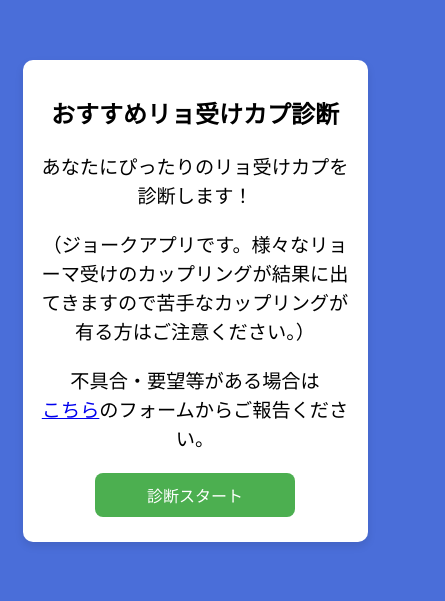
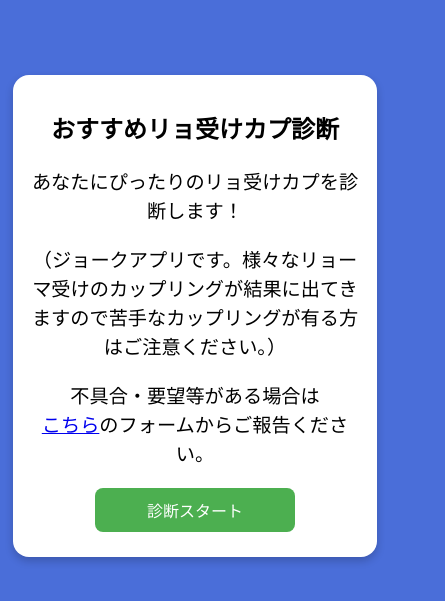
Before and after one commit to kakkomeshi/ryouke-chart, a plain HTML site: page index.html in a window 390 px wide. Shown: the part 121-722 px from the top of the page, 445 px wide, since content can reach past the window. Drawn offline with nearby package versions, Linux system fonts and the light colour scheme.

Commit message:
パディング修正

```diff
--- a/index.html
+++ b/index.html
@@ -12,27 +12,30 @@
 </head>
 
 <body>
-    <div id="app">
+    <div class="content-main" id="app">
         <!-- 診断の説明画面 -->
         <div v-if="!quizStarted" class="intro-screen">
             <div class="content-box">
                 <h2>おすすめリョ受けカプ診断</h2>
+                <!-- <p>あなたにぴったりのリョ受けカプを診断します！<br><br><br><br><br><br><br><br><br><br><br><br><br><br><br></p> -->
                 <p>あなたにぴったりのリョ受けカプを診断します！</p>
                 <p>（ジョークアプリです。様々なリョーマ受けのカップリングが結果に出てきますので苦手なカップリングが有る方はご注意ください。）</p>
-                <p>不具合・要望等がある場合は<br> <a target="_tab" href="https://docs.google.com/forms/d/e/1FAIpQLSeXGCF228j5CK3N-SBw1yPcwTFI5If3i-3aSPjQOWL_7GvVqw/viewform">こちら</a>のフォームからご報告ください。</p>
+                <p>不具合・要望等がある場合は<br> <a target="_tab"
+                        href="https://docs.google.com/forms/d/e/1FAIpQLSeXGCF228j5CK3N-SBw1yPcwTFI5If3i-3aSPjQOWL_7GvVqw/viewform">こちら</a>のフォームからご報告ください。
+                </p>
                 <button @click="startQuiz" class="start-button">診断スタート</button>
             </div>
         </div>
 
         <!-- ローディング画面 -->
-        <div v-if="isLoading && quizStarted">
+        <div v-if="isLoading && quizStarted" class="intro-screen">
             <div class="content-box">
                 <p>読み込み中...</p>
             </div>
         </div>
 
         <!-- 質問画面 -->
-        <div v-else-if="!quizFinished && quizStarted">
+        <div v-else-if="!quizFinished && quizStarted"class="intro-screen">
             <div class="content-box">
                 <p>{{ questions[currentQuestionIndex].question }}</p>
                 <div class="options">
@@ -50,8 +53,8 @@
         </div>
 
         <!-- 結果画面 -->
-        <div v-if="quizFinished">
-            <div class="content-box">
+        <div v-if="quizFinished" class="intro-screen">
+            <div class="content-box" >
                 <h2>あなたへのおすすめリョ受けカプは・・・</h2>
                 <p :style="{ backgroundColor: captions[resultTypeCode].bgColor }" class="resultCaplingText">{{ result }}
                 </p>
--- a/styles.css
+++ b/styles.css
@@ -1,33 +1,62 @@
 /* 全体のリセット */
 body,
 html {
-  background-color: #4a6ed9; /* 青 */
-  /* font-family: Arial, sans-serif; */
+  background-color: #4a6ed9;
+  /* 青 */
   font-family: "M PLUS Rounded 1c";
   margin: 0;
-  height: 100vh;
+  /* height: 100vh; */
   display: flex;
   justify-content: center;
+  /* 横方向の中央配置 */
   align-items: center;
-  text-align: center;
 }
 
+/* コンテンツの中央揃え */
+#app {
+  /* height: 100vh; */
+  width: 100vh;
+  align-items: center;
+  display: flex;
+  justify-content: center;
+  padding: 10px 0 20px 0;
+  /* background-color: rgb(255, 75, 75); */
+}
+
+
 .content-box {
-  background-color: white;  /* 背景色を白に設定 */
-    border-radius: 10px;      /* 角丸 */
-    padding: 20px;            /* 内側の余白 */
-    width: 400px;             /* 固定幅 */
-    /* height: 300px;            固定高さ */
-    box-shadow: 0 4px 8px rgba(0, 0, 0, 0.1);  /* ボックスに影を追加 */
-  }
+  background-color: white;
+  /* 角丸 */
+  border-radius: 16px;
+  /* 影 */
+  box-shadow: 0 4px 8px rgba(0, 0, 0, 0.2);
+  /* 固定幅 */
+  width: 500px;
+  /* スマホ対応 */
+  max-width: 90%;
+  /* 内側の余白 */
+  padding: 20px;
+  /* テキスト中央揃え */
+  text-align: center;
+  /* パディング込みで幅を固定 */
+  box-sizing: border-box;
+  justify-content: center;
+
+}
 
 /* 診断の説明画面のスタイル */
 .intro-screen {
+  /* height: 100%; */
+  max-width: 90%;
+  min-height: 100vh;
+  /* background-color: rgb(191, 255, 0); */
   display: flex;
   justify-content: center;
   align-items: center;
   flex-direction: column;
   text-align: center;
+  /* padding: 10px; */
+  /* padding: 10px 0 10px 0; */
 }
 
 /* 診断スタートボタンのスタイル */
@@ -46,19 +75,6 @@ html {
   background-color: #45a049;
 }
 
-/* コンテンツの中央揃え */
-#app {
-  /* max-width: 600px; */
-  margin: 0 auto;
-  padding: 20px 20px 20px 20px;
-  text-align: center;
-  /* display: flex;
-  justify-content: center;
-  align-items: center;
-  width: 100%;
-  height: 100%;
-  text-align: center; */
-}
 
 /* 質問部分のスタイル */
 p {
@@ -141,38 +157,51 @@ button.back-button:disabled {
   background-color: #ccc;
   cursor: not-allowed;
 }
-.resultCaplingText{
-  font-family: "M PLUS Rounded 1c";
-  /* background-color: #2f48ff; 背景色をピンクに */
-  color: #ffffff; /* 文字色を濃いピンクに */
-  padding: 5px 10px; /* テキスト周りの余白 */
-  border-radius: 8px; /* 背景を角丸に */
-  font-size: 2rem; /* 文字サイズを調整 */
-  display: inline-block; /* インライン要素の装飾用 */
-  box-shadow: 0 4px 6px rgba(0, 0, 0, 0.1); /* 軽い影をつける */
-  transition: transform 0.2s ease, box-shadow 0.2s ease; /* アニメーション効果 */
 
+.resultCaplingText {
+  color: #ffffff;
+  padding: 5px 10px;
+  border-radius: 8px;
+  font-size: 2rem;
+  display: inline-block;
+  box-shadow: 0 4px 6px rgba(0, 0, 0, 0.1);
+  transition: transform 0.2s ease, box-shadow 0.2s ease;
 }
 
 /* レスポンシブデザイン: スマホ用 */
 @media screen and (max-width: 600px) {
   .content-box {
-      width: 90%;      /* 幅を画面幅の90%に */
-      height: auto;    /* 高さは内容に応じて調整 */
-      padding: 15px;   /* パディングを少し小さく */
+    min-width: 180px;
+    max-width: 90%;
+    padding: 15px;
+  }
+  #app {
+    width: 90%;
+    min-width:100px;
+    padding-top: 15px
+  }
+
+  .intro-screen {
+    min-width: 150px;
+    width: 90%;
+    /* background-color: rgb(87, 163, 147); */
   }
 
   .button {
-      padding: 8px 16px;  /* ボタンサイズを調整 */
+    padding: 8px 16px;
+    /* ボタンサイズを調整 */
   }
 
   .start-button {
-      padding: 10px 18px; /* スタートボタンも少し調整 */
+    padding: 10px 18px;
+    /* スタートボタンも少し調整 */
   }
 }
+
 /* ツイートボタンのスタイル */
 .tweet-button {
-  background-color: #1da1f2; /* Twitterブルー */
+  background-color: #1da1f2;
+  /* Twitterブルー */
   color: white;
   border: none;
   padding: 10px 20px;
@@ -185,6 +214,8 @@ button.back-button:disabled {
 }
 
 .tweet-button:hover {
-  background-color: #0d8de1; /* 少し濃いブルーに */
-  transform: scale(1.05); /* 拡大 */
+  background-color: #0d8de1;
+  /* 少し濃いブルーに */
+  transform: scale(1.05);
+  /* 拡大 */
 }
```
Also changed, not shown: img/KWM.png (renamed from img/KWA.png).
